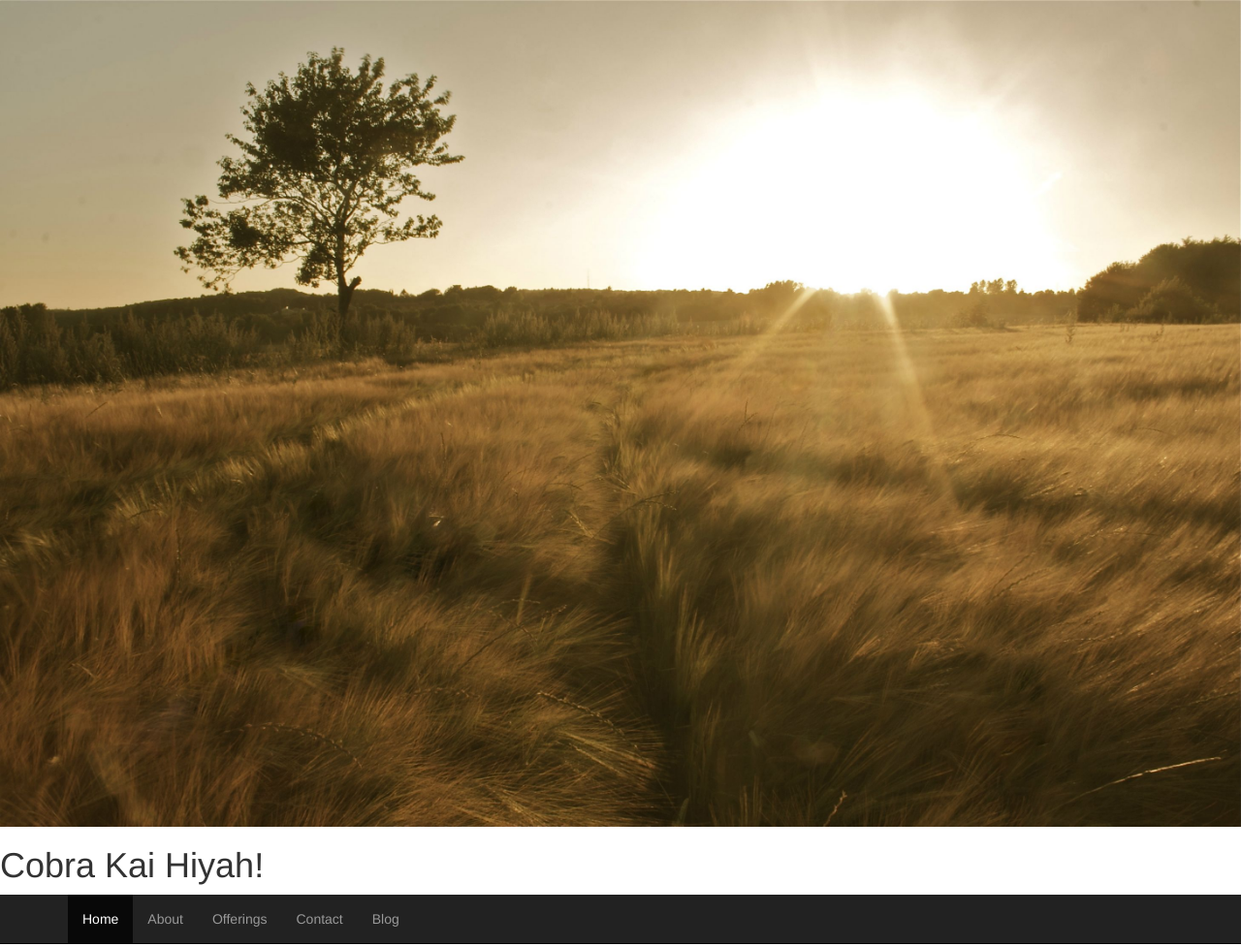
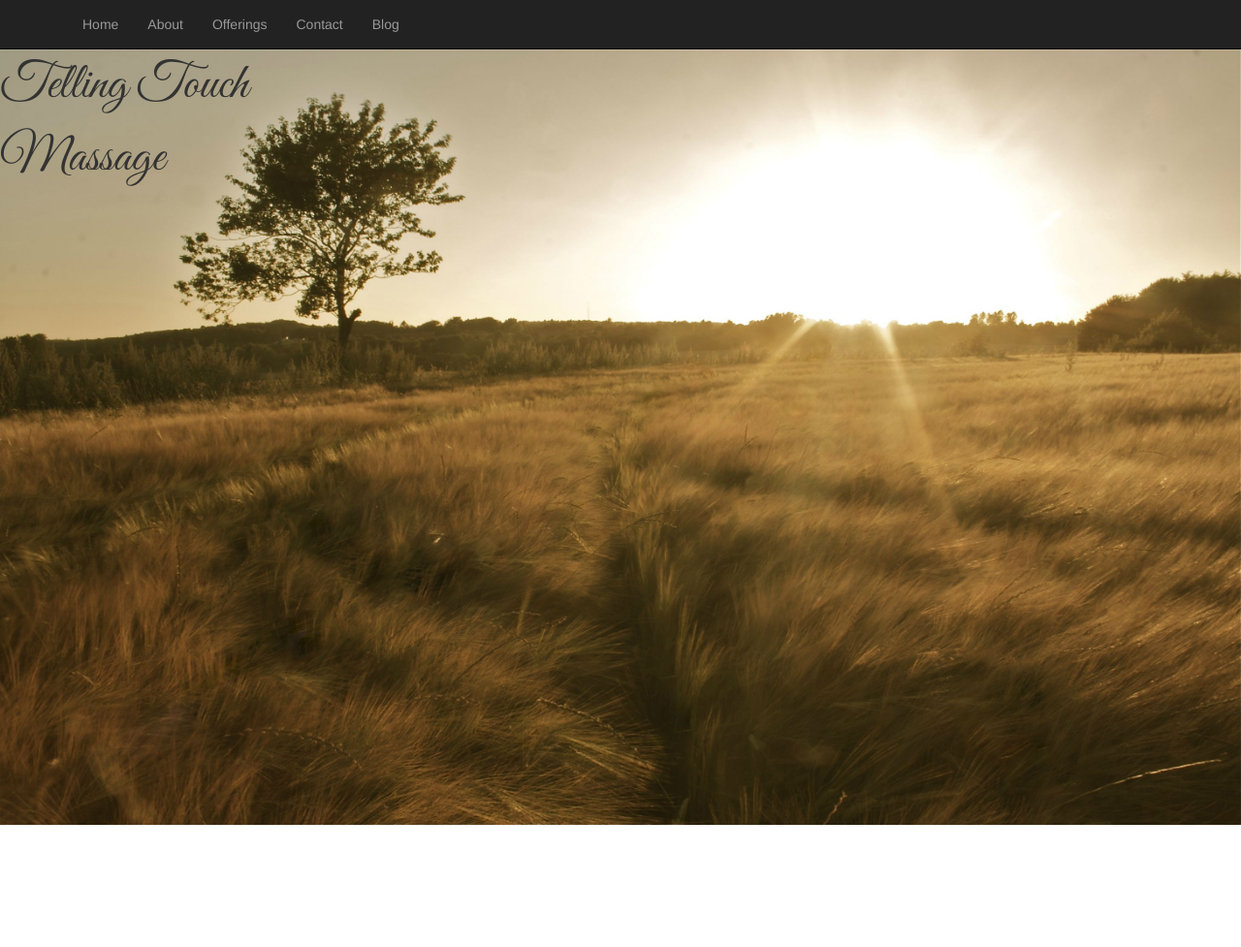
Before and after one commit to Dallasss7/cobrakai-project, a plain HTML site: page main.html in a window 1280 px wide. Shown: the whole page at 97% size. After the commit the page ends 851 px from the top, so only its background shows below. Drawn offline with Linux system fonts and the light colour scheme.

Commit message:
nav bar, title added

```diff
--- a/main.html
+++ b/main.html
@@ -3,6 +3,7 @@
 <head>
 	<meta http-equiv="Content-Type" content="text/html; charset=UTF-8" />
 	<title>Telling Touch Massage</title>
+	<link href='http://fonts.googleapis.com/css?family=Great+Vibes' rel='stylesheet' type='text/css'>
 	<link rel="stylesheet" type="text/css" href="lib/bootstrap/css/bootstrap.min.css" />
 	<link rel="stylesheet" type="text/css" href="stylesheets/cobrakai.css" />
 	<script type="text/javascript" src="lib/jquery/jquery.min.js"></script>
@@ -12,11 +13,7 @@
 </head>
 <body>
 	<header>
-		<img src="lib/images/denmarkfull.jpg" class="img-responsive" alt="Responsive image">
-		<h1>Cobra Kai Hiyah!</h1>
-	</header>
-
-	<nav class="navbar navbar-default navbar-inverse navbar-static-top main" role="navigation">
+		<nav class="navbar navbar-default navbar-inverse navbar-static-top main" role="navigation">
 		<div class="container">
 	  	<!-- Brand and toggle get grouped for better mobile display -->
 	  		<div class="navbar-header">
@@ -31,8 +28,8 @@
 	  <!-- Collect the nav links, forms, and other content for toggling -->
 	  		<div class="collapse navbar-collapse navbar-ex1-collapse">
 	    		<ul class="nav navbar-nav choose_page">
-		            <li class="home active"><a href="/">Home</a></li>
-		            <li class="about"><a href="/testimonials">About</a></li>
+		            <li class="home"><a href="main.html">Home</a></li>
+		            <li class="about"><a href="aboob.html">About</a></li>
 		            <li class="offerings"><a href="/about">Offerings</a></li>
 		            <li class="contact"><a href="/contact">Contact</a></li>
 		            <li class="blog"><a href="http://google.com">Blog</a></li>
@@ -40,12 +37,9 @@
 	  		</div><!-- /.navbar-collapse -->
 		</div><!-- container -->
 	</nav>
-
-
-
-
-
-
+	</header>
+		<img src="lib/images/denmarkfull.jpg" class="img-responsive" alt="Responsive image">
+			<div class="tellingtouch">Telling Touch Massage</div>
 	<footer></footer>
 </body>
 </html>
--- a/stylesheets/cobrakai.css
+++ b/stylesheets/cobrakai.css
@@ -1,4 +1,16 @@
 .img-responsive{
 	margin:0 auto 0 auto;
-
+	width:100%;
+	height:100%;
+	position:absolute;
 }
+.navbar{
+	margin-bottom: 0px;
+}
+.tellingtouch{
+	font-color:rgba(0, 0, 0, .5);
+	font-size: 3.75em;
+	font-family: 'Great Vibes', cursive;
+	width: 25%;
+	position: absolute;
+}
```
